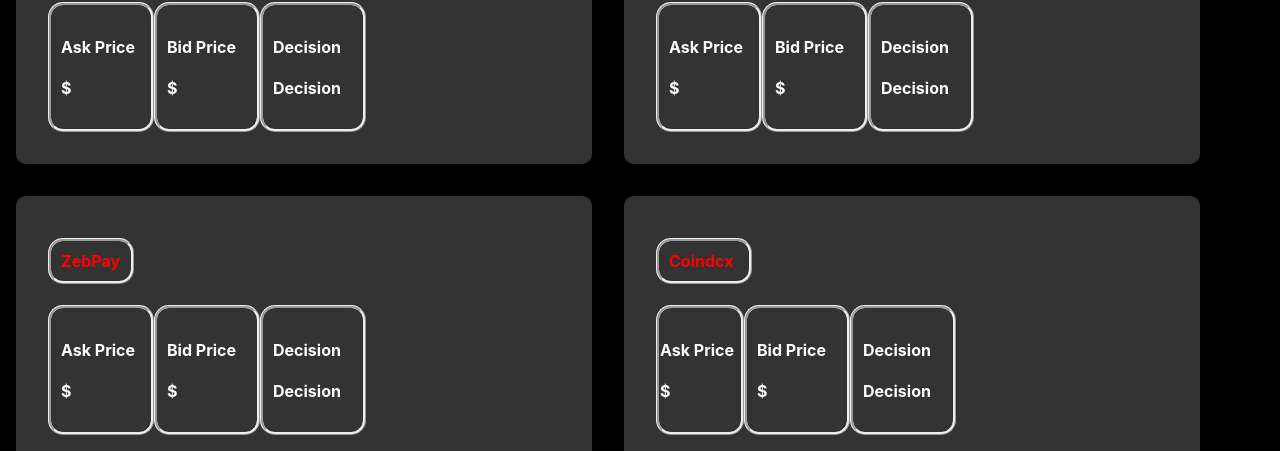
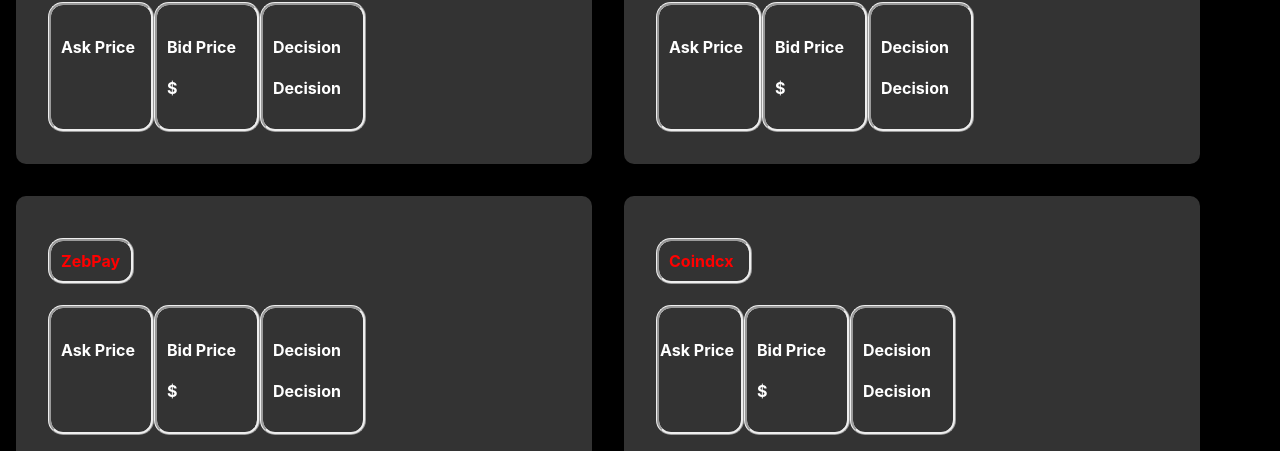
Before and after one commit to rawatravinder115/Trading-askbid, a React (Create React App) app: page / in a window 1280 px wide. Shown: the part 123-574 px from the top of the page. Built offline with nearby package versions, Linux system fonts and the light colour scheme; no server answers.

Commit message:
Update Ask.js

```diff
--- a/src/Components/Fetch/Ask.js
+++ b/src/Components/Fetch/Ask.js
@@ -4,7 +4,7 @@
 	return (
 		<div>
 			<h4>Ask Price</h4>
-			<h4>${ props.high}</h4>
+			<h4>{ props.high}</h4>
 		</div>
 	);
 };
```
